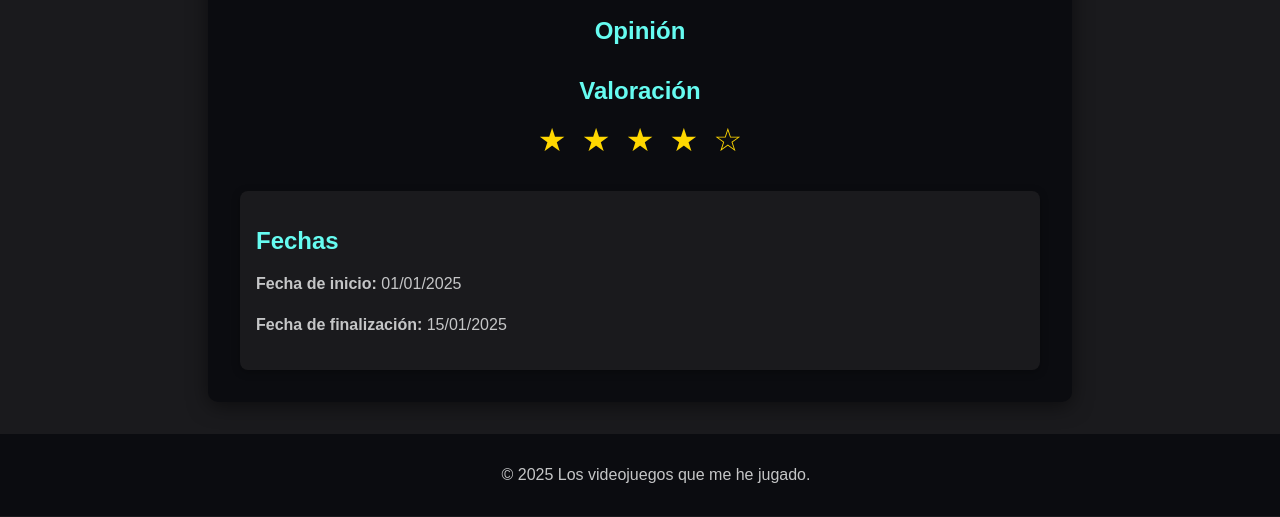
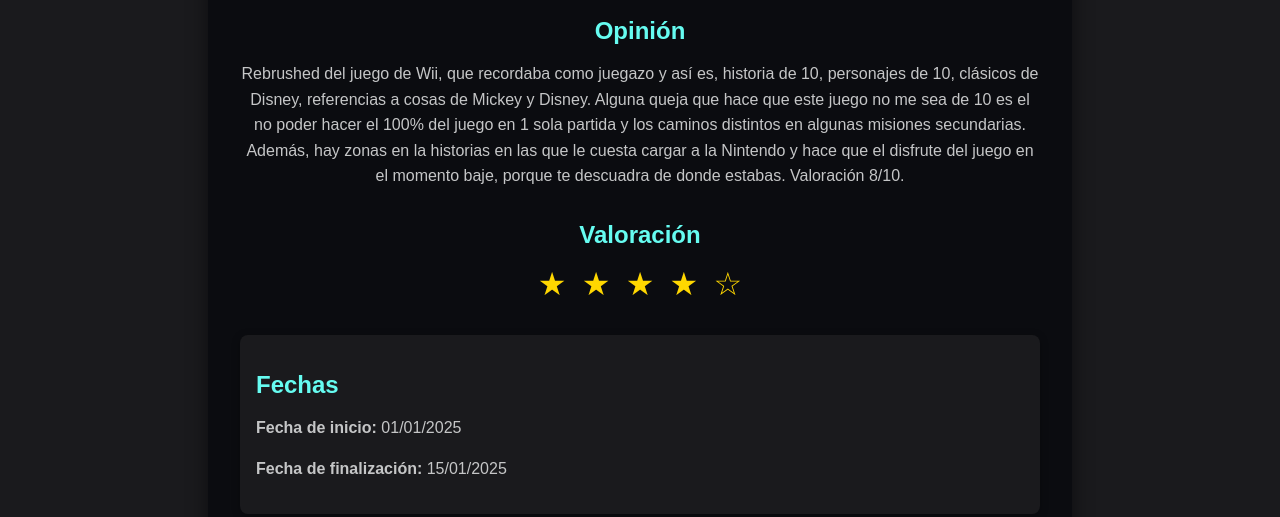
Before and after one commit to pedrinsqi1/Videojuegos, a plain HTML site: page EpicMickey.html in a window 1280 px wide. Shown: the part 389-906 px from the top of the page. Drawn offline with Linux system fonts and the light colour scheme.

Commit message:
Update EpicMickey.html

```diff
--- a/EpicMickey.html
+++ b/EpicMickey.html
@@ -21,7 +21,7 @@
 
             <div class="game-info">
                 <h2>Opinión</h2>
-                <p></p>
+                <p>Rebrushed del juego de Wii, que recordaba como juegazo y así es, historia de 10, personajes de 10, clásicos de Disney, referencias a cosas de Mickey y Disney. Alguna queja que hace que este juego no me sea de 10 es el no poder hacer el 100% del juego en 1 sola partida y los caminos distintos en algunas misiones secundarias. Además, hay zonas en la historias en las que le cuesta cargar a la Nintendo y hace que el disfrute del juego en el momento baje, porque te descuadra de donde estabas. Valoración 8/10.</p>
             </div>
 
             <div class="game-rating">
```
